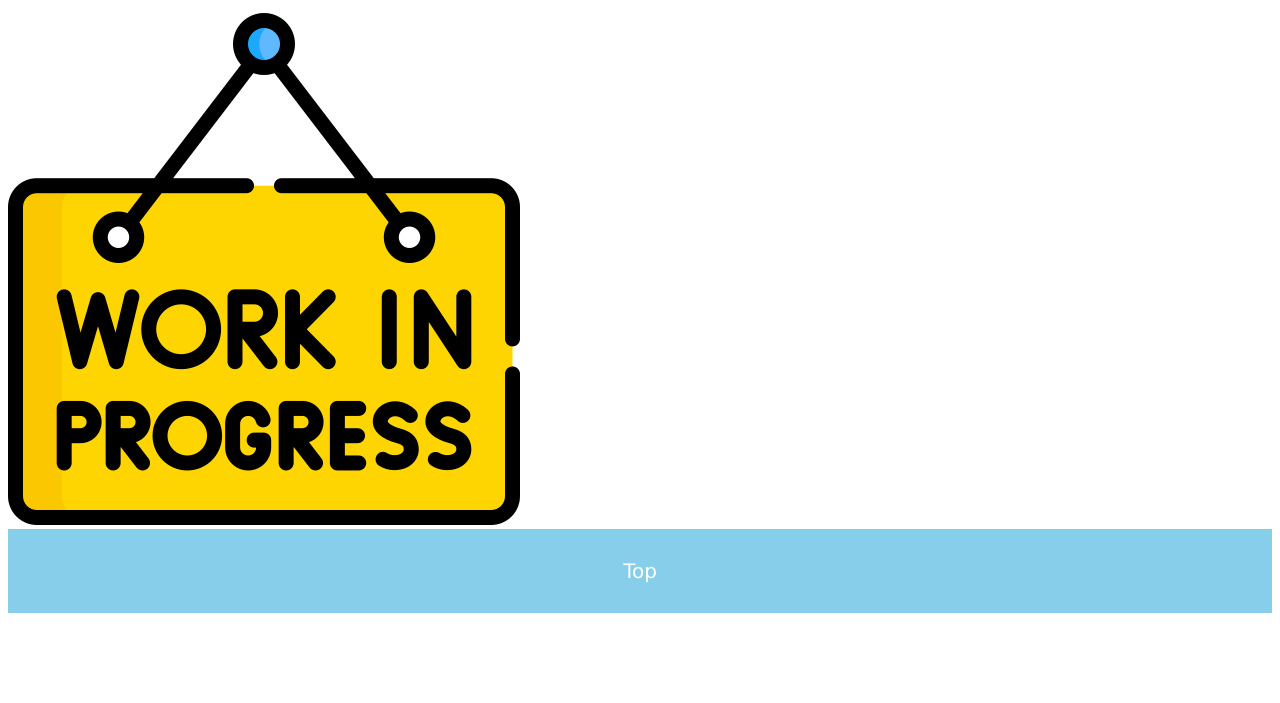
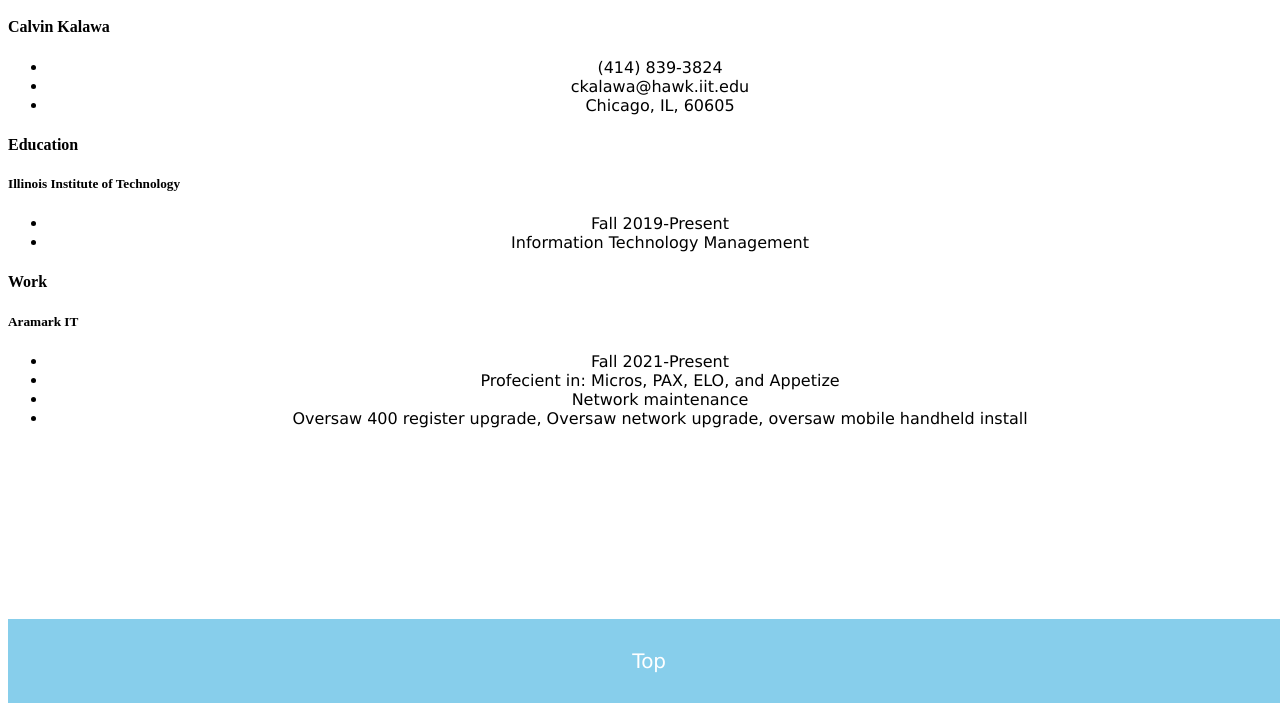
Before and after one commit to Ckalawa/ITM-361-P2, a plain HTML site: page index.html in a window 1280 px wide. Shown: the part 97-800 px from the top of the page. Drawn offline with Linux system fonts and the light colour scheme.

Commit message:
fixed style
added info for index and updated the style to fix it

```diff
--- a/css/style.css
+++ b/css/style.css
@@ -91,6 +91,7 @@
   top: 250px;
   left: 30%;
 }
+
 
 .airbus {
 	position: absolute;
--- a/css/styles.css
+++ b/css/styles.css
@@ -69,10 +69,7 @@
   color: black;
 }
 
-#info {
-  text-align: center;
-  float: right;
-}
+
 
 #footer a{
   clear: left;
@@ -85,4 +82,7 @@
   text-decoration: none;
   display: block;
   text-align: center;
+  position: absolute;
+  bottom: 0px;
+  width: 95.5%;
 }
--- a/index.html
+++ b/index.html
@@ -15,12 +15,31 @@
         </ul>
 	  </div>
 	</nav>
-	<img class="wip" src="images/1.png" alt="yellow work in progress sign">
     <section id="info">
+	<h4>Calvin Kalawa</h4>
+	  <ul>
+	    <li>(414) 839-3824</li>
+		<li>ckalawa@hawk.iit.edu</li>
+		<li>Chicago, IL, 60605</li>
+	  </ul>
+    </section>
+    <section id="school">
+	  <h4>Education</h3>
+	    <h5>Illinois Institute of Technology</h5>
+		  <ul>
+		    <li>Fall 2019-Present</li>
+			<li>Information Technology Management</li>
+	     </ul>
     </section>
     <section>
-    </section>
-    <section>
+	  <h4>Work</h4>
+	    <h5>Aramark IT</h5>
+		  <ul>
+		    <li>Fall 2021-Present</li>
+			<li>Profecient in: Micros, PAX, ELO, and Appetize</li>
+			<li>Network maintenance</li>
+			<li>Oversaw 400 register upgrade, Oversaw network upgrade, oversaw mobile handheld install</li>
+		  </ul>
     </section>
     <section>
     </section>
```
